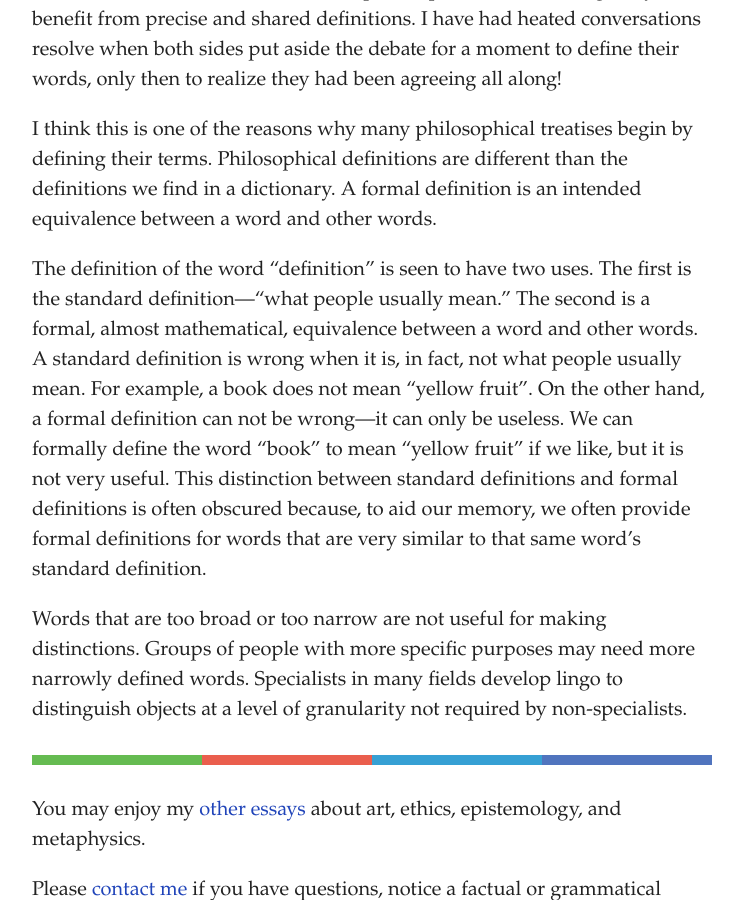
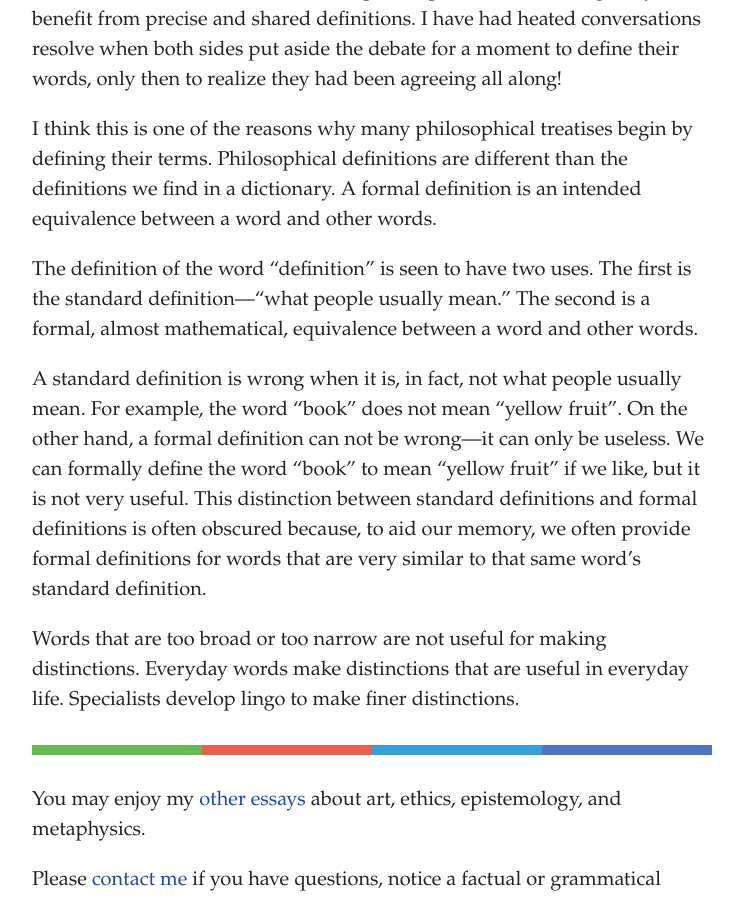
Before and after one commit to artsandmetaphysics/goodlifeodyssey, a Jekyll site: the page built from _essays/on-definitions.md, in a window 1280 px wide and 900 px high, scrolled down 1425 px. Shown: the whole window, without its empty margins (268-1011 px from the left). Built offline with Jekyll 4.4.1, drawn with Linux system fonts in a browser that asks for light colours.

Commit message:
Clean up definitions essay

```diff
--- a/_essays/on-definitions.md
+++ b/_essays/on-definitions.md
@@ -40,6 +40,8 @@ Recursive definitions are especially problematic in philosophical discussions, d
 
 I think this is one of the reasons why many philosophical treatises begin by defining their terms.  Philosophical definitions are different than the definitions we find in a dictionary.  A formal definition is an intended equivalence between a word and other words.
 
-The definition of the word "definition" is seen to have two uses.  The first is the standard definition---"what people usually mean."  The second is a formal, almost mathematical, equivalence between a word and other words.  A standard definition is wrong when it is, in fact, not what people usually mean.  For example, a book does not mean "yellow fruit".  On the other hand, a formal definition can not be wrong---it can only be useless.  We can formally define the word "book" to mean "yellow fruit" if we like, but it is not very useful.  This distinction between standard definitions and formal definitions is often obscured because, to aid our memory, we often provide formal definitions for words that are very similar to that same word's standard definition.
+The definition of the word "definition" is seen to have two uses.  The first is the standard definition---"what people usually mean."  The second is a formal, almost mathematical, equivalence between a word and other words.
 
-Words that are too broad or too narrow are not useful for making distinctions.  Groups of people with more specific purposes may need more narrowly defined words.  Specialists in many fields develop lingo to distinguish objects at a level of granularity not required by non-specialists.
+A standard definition is wrong when it is, in fact, not what people usually mean.  For example, the word "book" does not mean "yellow fruit".  On the other hand, a formal definition can not be wrong---it can only be useless.  We can formally define the word "book" to mean "yellow fruit" if we like, but it is not very useful.  This distinction between standard definitions and formal definitions is often obscured because, to aid our memory, we often provide formal definitions for words that are very similar to that same word's standard definition.
+
+Words that are too broad or too narrow are not useful for making distinctions.  Everyday words make distinctions that are useful in everyday life.  Specialists develop lingo to make finer distinctions.
```
